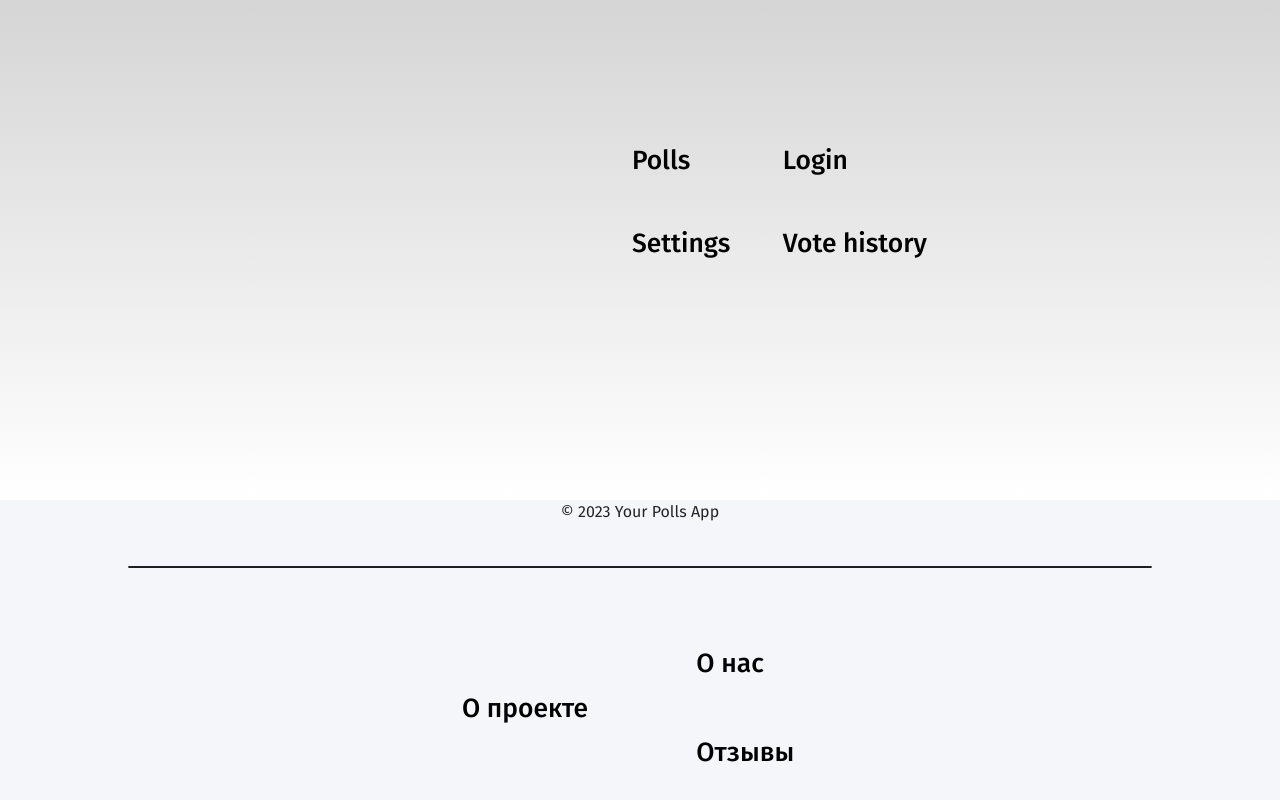
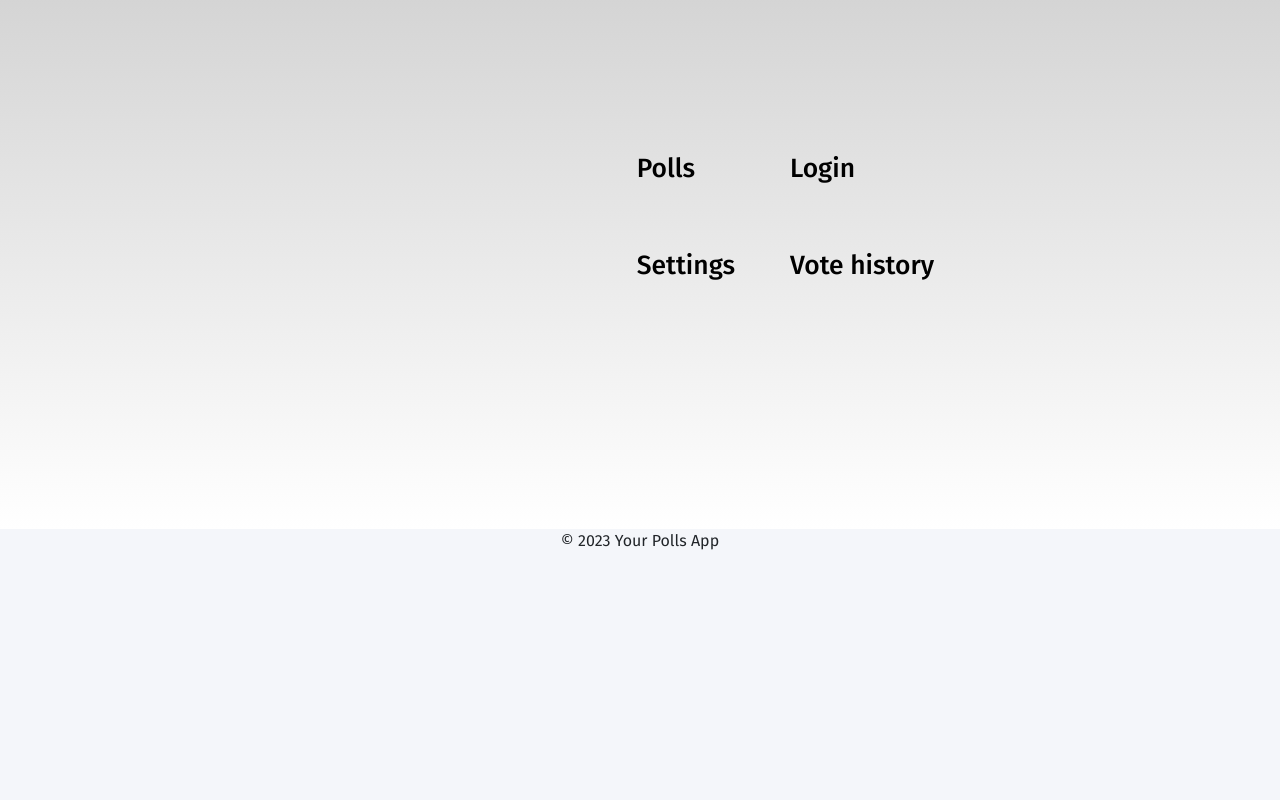
Before and after one commit to zallixx/SimpleVotings-front, a React (Create React App) app: page / in a window 1280 px wide. Shown: the part 657-1457 px from the top of the page. After the commit the page ends 1210 px from the top, so only its background shows below. Built offline with nearby package versions, Linux system fonts and the light colour scheme.

Commit message:
удалил футер

```diff
--- a/src/App.js
+++ b/src/App.js
@@ -5,7 +5,6 @@ import HomePage from './pages/HomePage/HomePage';
 import {AuthProvider} from "./context/AuthContext";
 import {BrowserRouter as Router, Route, Routes} from 'react-router-dom';
 import Header from "./components/Header/Header";
-import Footer from "./components/Footer/Footer"
 import PrivateRoute from "./utils/PrivateRoute";
 import LoginPage from './pages/LoginPage/LoginPage';
 import 'bootstrap/dist/css/bootstrap.min.css';
@@ -21,9 +20,6 @@ import VoteHistoryPage from "./pages/VoteHistoryPage/VoteHistoryPage";
 import SettingsPage from "./pages/SettingsPage/SettingsPage";
 import ProfilePage from "./pages/ProfilePage/ProfilePage";
 import ResetPassword from "./pages/ResetPassword/ResetPassword";
-import AboutTheProject from "./pages/AboutTheProject/AboutTheProject";
-import AboutUs from "./pages/AboutUs/AboutUs";
-import Reviews from "./pages/Reviews/Reviews";
 
 export const ThemeContext = createContext(null)
 
@@ -79,21 +75,6 @@ function App() {
                                     <ProfilePage/>
                                 </PrivateRoute>
                             }/>
-                            <Route path="/aboutTheProject/" element={
-                                <PrivateRoute>
-                                    <AboutTheProject/>
-                                </PrivateRoute>
-                            }/>
-                            <Route path="/aboutUs/" element={
-                                <PrivateRoute>
-                                    <AboutUs/>
-                                </PrivateRoute>
-                            }/>
-                            <Route path="/reviews/" element={
-                                <PrivateRoute>
-                                    <Reviews/>
-                                </PrivateRoute>
-                            }/>
                             <Route element={<HomePage/>} path="/"/>
                             <Route element={<PollsPage/>} path="/polls"/>
                             <Route element={<PollPage/>} path="/polls/:id"/>
@@ -102,7 +83,6 @@ function App() {
                             <Route element={<ResetPassword/>} path="/password_reset/:uidb64/:token"/>
                             <Route element={<NotFoundPage/>} path="*"/>
                         </Routes>
-                        <Footer/>
                     </AuthProvider>
                 </Router>
             </div>
--- a/src/components/Footer/Footer.css
+++ /dev/null
@@ -1,107 +0,0 @@
-/* Стиль для ссылок(табов) в футоре */
-.link {
-    position: relative;
-    font-size: 1.1em;
-    text-decoration: none;
-    font-weight: 500;
-    margin: 15%;
-    white-space: nowrap;
-    cursor: pointer;
-    color: white;
-}
-
-.link::after {
-    content: '';
-    position: absolute;
-    left: 0;
-    width: 100%;
-    bottom: -6px;
-    height: 3px;
-    background-color: black;
-    border-radius: 5px;
-    transform: scaleX(0);
-    transition: transform .5s;
-}
-
-.link:hover {
-    color: black;
-}
-
-#dark .link::after {
-    content: '';
-    position: absolute;
-    left: 0;
-    width: 100%;
-    bottom: -6px;
-    height: 3px;
-    color: white;
-    background-color: white;
-    border-radius: 5px;
-    transform: scaleX(0);
-    transition: transform .5s;
-}
-
-#dark .link:hover {
-    color: white;
-}
-
-.link.active::after {
-    transform: scaleX(1);
-}
-
-.link:hover::after {
-    transform: scaleX(1);
-}
-
-#dark .link.active::after {
-    transform: scaleX(1);
-}
-
-#dark .link:hover::after {
-    transform: scaleX(1);
-}
-
-
-/* Остальные стили */
-.hr {
-    width: 100%;
-    height: 1px;
-    border-radius: 1px;
-}
-
-#light .hr {
-    background-color: #1e1e1d;
-    border: 1px solid #1e1e1d;
-}
-
-#dark .hr {
-    background-color: #f4f6fa;
-    border: 1px solid #f4f6fa;
-}
-
-.footerContent {
-    display: flex;
-    justify-content: center;
-    align-items: center;
-    flex-wrap: wrap;
-}
-
-.footerCol {
-    display: flex;
-    align-items: center;
-    flex-wrap: wrap;
-    margin: 5%;
-    font-size: 150%;
-}
-
-.footer {
-    padding: 2% 10% 2% 10%;
-}
-
-#light .footer {
-  background-color: #f4f6fa;
-}
-
-#dark .footer {
-  background-color: #1e1e1d;
-}
--- a/src/components/Footer/Footer.js
+++ /dev/null
@@ -1,27 +0,0 @@
-import React from "react";
-
-import './Footer.css';
-
-const Footer = () => {
-    const A = (text, hreff) => {
-        return (<a className="link text_color" href={hreff}>{text}</a>)
-    };
-
-    return (
-        <div className="footer">
-            <div className="hr"></div>
-            <div className="footerContent">
-                <div className="footerCol">
-                    {A('О проекте', '/aboutTheProject/')}
-                </div>
-
-                <div className="footerCol">
-                    {A('О нас', '/aboutUs/')}
-                    {A('Отзывы', '/reviews/')}
-                </div>
-            </div>
-        </div>
-    )
-};
-
-export default Footer
--- a/src/pages/AboutTheProject/AboutTheProject.css
+++ /dev/null
@@ -1,17 +0,0 @@
-.about_the_project {
-    display: flex;
-    justify-content: center;
-    align-items: center;
-}
-
-#light .about_the_project {
-    background-color: #f4f6fa;
-}
-
-#dark .about_the_project {
-    background-color: #1e1e1d;
-}
-
-.content_about_the_project {
-    margin: 25%;
-}
--- a/src/pages/AboutTheProject/AboutTheProject.js
+++ /dev/null
@@ -1,18 +0,0 @@
-import React from "react";
-
-import "./AboutTheProject.css";
-
-const AboutTheProjects = () => {
-    return (
-        <div className="about_the_project text_color">
-            <div className="content_about_the_project">
-                <p>
-                    Здесь будет страница о проекте. (Как использовать, для чего и кому нужно)
-                </p>
-            </div>
-
-        </div>
-    )
-};
-
-export default AboutTheProjects
--- a/src/pages/AboutUs/AboutUs.js
+++ /dev/null
@@ -1,16 +0,0 @@
-import React from "react";
-
-const AboutUs = () => {
-    return (
-        <div className="BasePageCss about_us text_color">
-            <div className="content_about_us">
-                <p>
-                    Тут будет страница о нашей команде. (Кто участвовал, кто что делал)
-                </p>
-            </div>
-
-        </div>
-    )
-};
-
-export default AboutUs
--- a/src/pages/Reviews/Reviews.js
+++ /dev/null
@@ -1,16 +0,0 @@
-import React from "react";
-
-const Reviews = () => {
-    return (
-        <div className="BasePageCss reviews text_color">
-            <div className="content_reviews">
-                <p>
-                    Тут появится страница с отзывами, которые вы сможете оставить.
-                </p>
-            </div>
-
-        </div>
-    )
-};
-
-export default Reviews
```
Also changed, not shown: src/pages/AboutUs/AboutUs.css (deleted, +0 -17 lines), src/pages/Reviews/Reviews.css (deleted, +0 -17 lines).
